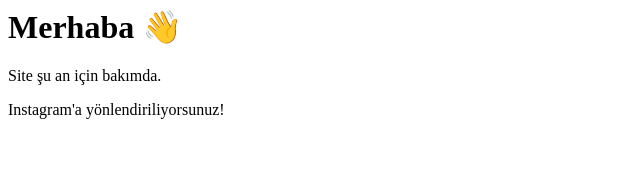
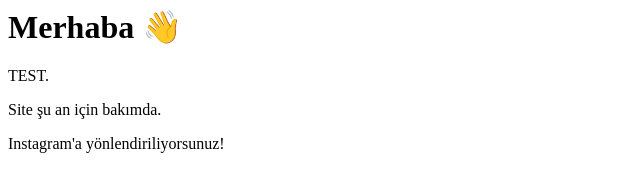
Before and after one commit to Ayemnatokey/ayemnatokey.design, a plain HTML site: page index.html in a window 1280 px wide. Shown: the whole page, without its empty margins (0-640 px from the left). Drawn offline with Linux system fonts and the light colour scheme.

Commit message:
Update index.html

```diff
--- a/index.html
+++ b/index.html
@@ -6,6 +6,7 @@
   <body>
 
 <h1>Merhaba 👋</h1>
+<p style="font-family:Montserrat">TEST.</p>
 <p style="font-family:Montserrat">Site şu an için bakımda.</p>
 <p style="font-family:Montserrat">Instagram'a yönlendiriliyorsunuz!</p>
 
```
